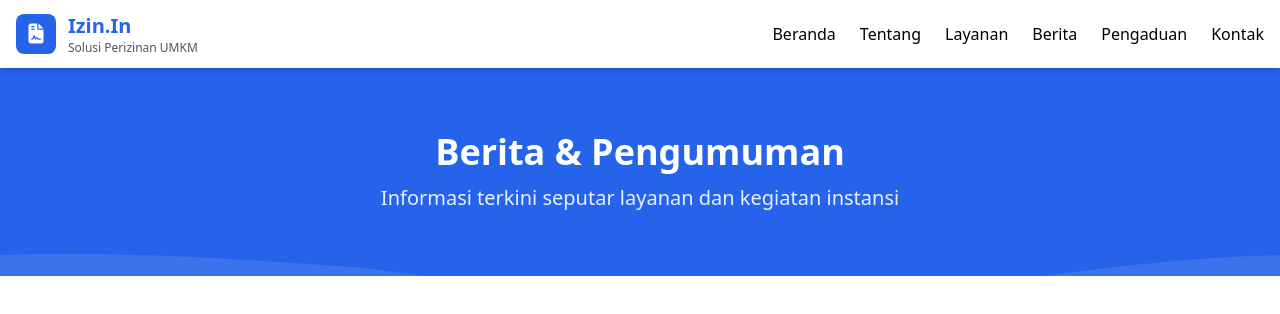
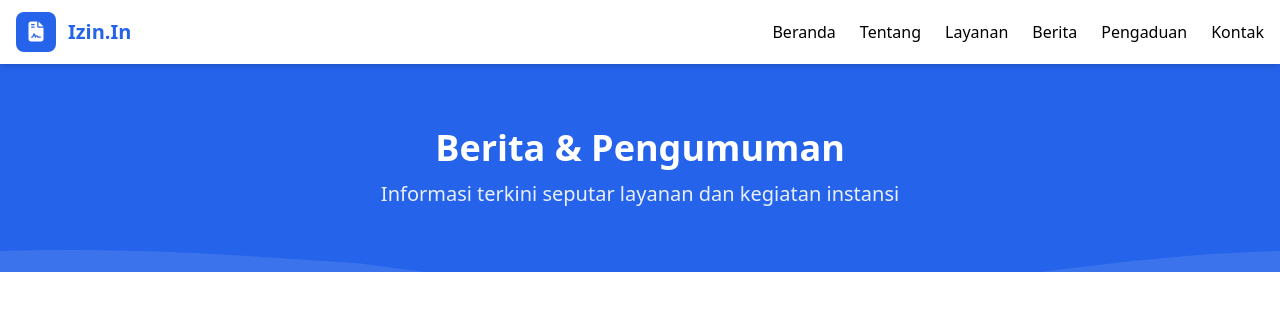
Before and after one commit to mifnaufal/WebsiteUMKM, a website: page berita.html in a window 1280 px wide. Shown: the top 314 px of the page. Drawn offline with nearby package versions, Linux system fonts and the light colour scheme.

Commit message:
udapteee

```diff
--- a/berita.html
+++ b/berita.html
@@ -137,7 +137,6 @@
             </div>
             <div class="ml-2 md:ml-3">
               <h1 class="text-lg md:text-xl font-bold text-primary">Izin.In</h1>
-              <p class="text-xs text-gray-600">Solusi Perizinan UMKM</p>
             </div>
           </div>
 
```
